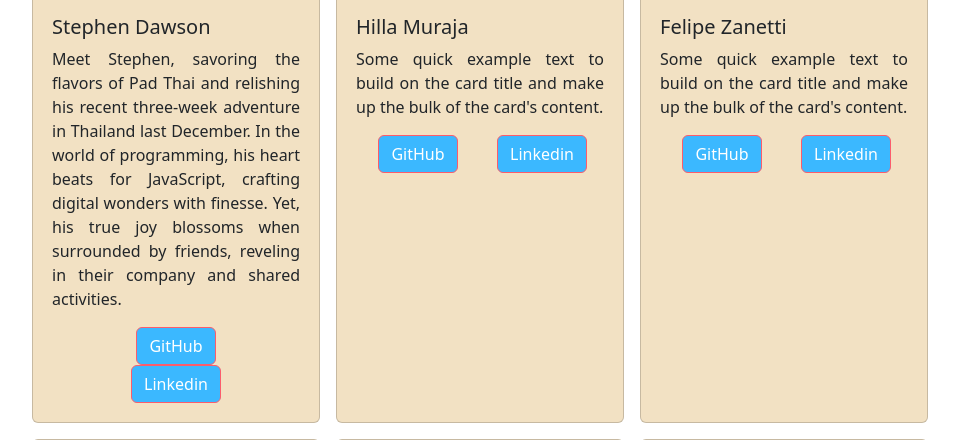
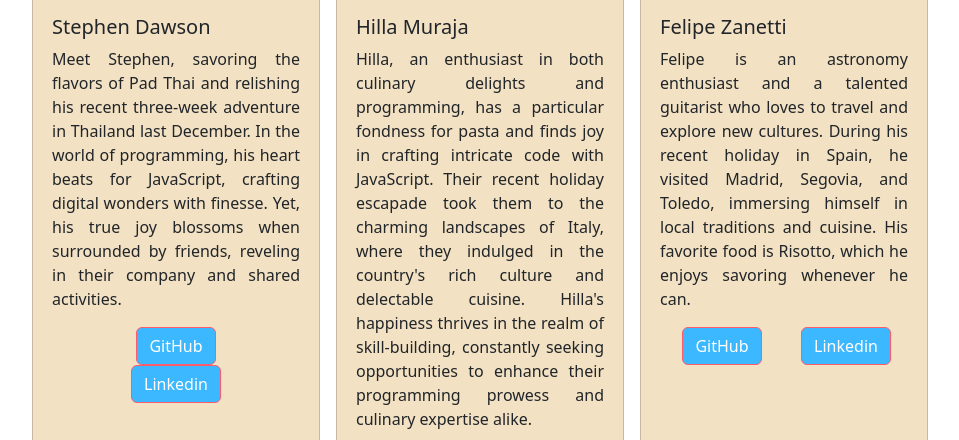
Before and after one commit to stephendawsondev/happiness-unleashed-svelte-ninja, a Django app: page /our-team/ in a window 1280 px wide. Shown: the part 349-789 px from the top of the page, without its empty margins (50-1009 px from the left). Run offline with Django 4.2, Linux system fonts and the light colour scheme; some libraries are stand-ins or nearby versions.

Commit message:
new content and images

```diff
--- a/happiness_app/static/happiness_app/css/teampage_about.css
+++ b/happiness_app/static/happiness_app/css/teampage_about.css
@@ -10,23 +10,24 @@
     background-color: #3bb8ff;
 }
 
-/* Center align content */
-.to_the_top {
-    text-align: center;
-    margin: auto;
-}
-
 .card-text {
     text-align: justify;
 }
 
 
-/*fix the image size to 200x200*/
+/*fix the image size to 180x180*/
 .card-img-top {
     max-width: 180px;
     max-height: 180px;
     margin: auto;
 }
+
+.about_image {
+    text-align: center;
+    height: auto;
+    max-width: 200px;
+}
+
 
 /* Responsive design */
 @media screen and (min-width: 768px) {
@@ -35,9 +36,3 @@
         width: auto; /* Reset width to allow for responsiveness */
         height: 152px; /* Set height to maintain 1:1 aspect ratio */
     }
-
-    /**/
-    .to_the_top {
-        display: none;
-    }
-}
--- a/happiness_app/templates/happiness_app/about.html
+++ b/happiness_app/templates/happiness_app/about.html
@@ -19,6 +19,7 @@
         <p>...But here's the secret: these acts of kindness aren't just about lifting others up. They're about nourishing your own soul, filling your heart with warmth and your spirit with light.</p>
         <p>When you give, you receive in abundance - in smiles returned, in connections forged, in the quiet satisfaction of knowing you've made a difference.</p>
         <p>"Happiness Unleashed" isn't just an app - it's a journey, a daily invitation to embrace the magic of human connection and the beauty of giving back. So why wait? Join our community of kindness warriors today and let's unleash happiness, one small act at a time. Together, we can create a ripple effect of positivity that reverberates far beyond our screens. Download "Happiness Unleashed" now and let the adventure begin.</p>
+        <img src="https://www.freepik.com/free-vector/motivational-saying-with-flowers_5926468.htm#fromView=search&page=2&position=2&uuid=f9444bbe-aca1-48f9-a99a-38f086f44081" alt="image shows the words thank you" class="about_image">
       </div>
 
 
--- a/happiness_app/templates/happiness_app/our_team.html
+++ b/happiness_app/templates/happiness_app/our_team.html
@@ -21,10 +21,10 @@
           <div class="container text-center">
             <div class="row">
               <div class="col">
-                <a href="https://github.com/stephendawsondev" class="btn btn-primary">GitHub</a>
+                <a href="https://github.com/stephendawsondev" class="btn btn-primary" target=”_blank” >GitHub</a>
               </div>
               <div class="col">
-                <a href="https://www.linkedin.com/in/sdstephendawson/" class="btn btn-primary">Linkedin</a>
+                <a href="https://www.linkedin.com/in/sdstephendawson/" class="btn btn-primary" target=”_blank” >Linkedin</a>
               </div>
             </div>
           </div>
@@ -35,15 +35,14 @@
         <img src="https://avatars.githubusercontent.com/u/115192139?v=4" class="card-img-top" alt="Profile image of a team member">
         <div class="card-body">
           <h5 class="card-title">Hilla Muraja</h5>
-          <p class="card-text">Some quick example text to build on the card title and make up the bulk of the card's
-            content.</p>
+          <p class="card-text">Hilla, an enthusiast in both culinary delights and programming, has a particular fondness for pasta and finds joy in crafting intricate code with JavaScript. Their recent holiday escapade took them to the charming landscapes of Italy, where they indulged in the country's rich culture and delectable cuisine. Hilla's happiness thrives in the realm of skill-building, constantly seeking opportunities to enhance their programming prowess and culinary expertise alike.</p>
           <div class="container text-center">
             <div class="row">
               <div class="col">
-                <a href="https://github.com/HMuraja" class="btn btn-primary">GitHub</a>
+                <a href="https://github.com/HMuraja" class="btn btn-primary" target=”_blank” >GitHub</a>
               </div>
               <div class="col">
-                <a href="https://avatars.githubusercontent.com/u/115192139?v=4" class="btn btn-primary">Linkedin</a>
+                <a href="https://avatars.githubusercontent.com/u/115192139?v=4" class="btn btn-primary" target=”_blank” >Linkedin</a>
               </div>
             </div>
           </div>
@@ -55,15 +54,14 @@
           alt="Profile image of a team member">
         <div class="card-body">
           <h5 class="card-title">Felipe Zanetti</h5>
-          <p class="card-text">Some quick example text to build on the card title and make up the bulk of the card's
-            content.</p>
+          <p class="card-text">Felipe is an astronomy enthusiast and a talented guitarist who loves to travel and explore new cultures. During his recent holiday in Spain, he visited Madrid, Segovia, and Toledo, immersing himself in local traditions and cuisine. His favorite food is Risotto, which he enjoys savoring whenever he can.</p>
           <div class="container text-center">
             <div class="row">
               <div class="col">
-                <a href="" class="btn btn-primary">GitHub</a>
+                <a href="https://github.com/zanettiprado" class="btn btn-primary" target=”_blank” >GitHub</a>
               </div>
               <div class="col">
-                <a href="" class="btn btn-primary">Linkedin</a>
+                <a href="https://www.linkedin.com/in/felipe-zanetti" class="btn btn-primary" target=”_blank” >Linkedin</a>
               </div>
             </div>
           </div>
@@ -79,10 +77,10 @@
           <div class="container text-center">
             <div class="row">
               <div class="col">
-                <a href="https://github.com/klsoundarya" class="btn btn-primary">GitHub</a>
+                <a href="https://github.com/klsoundarya" class="btn btn-primary" target=”_blank” >GitHub</a>
               </div>
               <div class="col">
-                <a href="https://www.linkedin.com/in/soundarya-kantimahanti/" class="btn btn-primary">Linkedin</a>
+                <a href="https://www.linkedin.com/in/soundarya-kantimahanti/" class="btn btn-primary" target=”_blank” >Linkedin</a>
               </div>
             </div>
           </div>
@@ -98,10 +96,10 @@
           <div class="container text-center">
             <div class="row">
               <div class="col">
-                <a href="https://github.com/claudio-cruz" class="btn btn-primary">GitHub</a>
+                <a href="https://github.com/claudio-cruz" class="btn btn-primary" target=”_blank” >GitHub</a>
               </div>
               <div class="col">
-                <a href="linkedin.com/in/claudio-emanuel-cruz" class="btn btn-primary">Linkedin</a>
+                <a href="linkedin.com/in/claudio-emanuel-cruz" class="btn btn-primary" target=”_blank” >Linkedin</a>
               </div>
             </div>
           </div>
@@ -117,10 +115,10 @@
           <div class="container text-center">
             <div class="row">
               <div class="col">
-                <a href="https://github.com/aslinedvinsson" class="btn btn-primary">GitHub</a>
+                <a href="https://github.com/aslinedvinsson" class="btn btn-primary" target=”_blank” >GitHub</a>
               </div>
               <div class="col">
-                <a href="https://www.linkedin.com/in/ann-edvinsson/" class="btn btn-primary">Linkedin</a>
+                <a href="https://www.linkedin.com/in/ann-edvinsson/" class="btn btn-primary" target=”_blank” >Linkedin</a>
               </div>
             </div>
           </div>
@@ -136,20 +134,19 @@
           <div class="container text-center">
             <div class="row">
               <div class="col">
-                <a href="https://github.com/Fl0W97" class="btn btn-primary">GitHub</a>
+                <a href="https://github.com/Fl0W97" class="btn btn-primary" target=”_blank”>GitHub</a>
               </div>
               <div class="col">
-                <a href="www.linkedin.com/in/florian-guldner-4a684897" class="btn btn-primary">Linkedin</a>
+                <a href="www.linkedin.com/in/florian-guldner-4a684897" class="btn btn-primary target=”_blank” ">Linkedin</a>
               </div>
             </div>
           </div>
         </div>
       </div>
+
     </div>
 
-    <div class="to_the_top">
-      <a href="#container">to the top</a>
-    </div>
+
 
   </div>
 </section>
```
Also changed, not shown: README.md.
